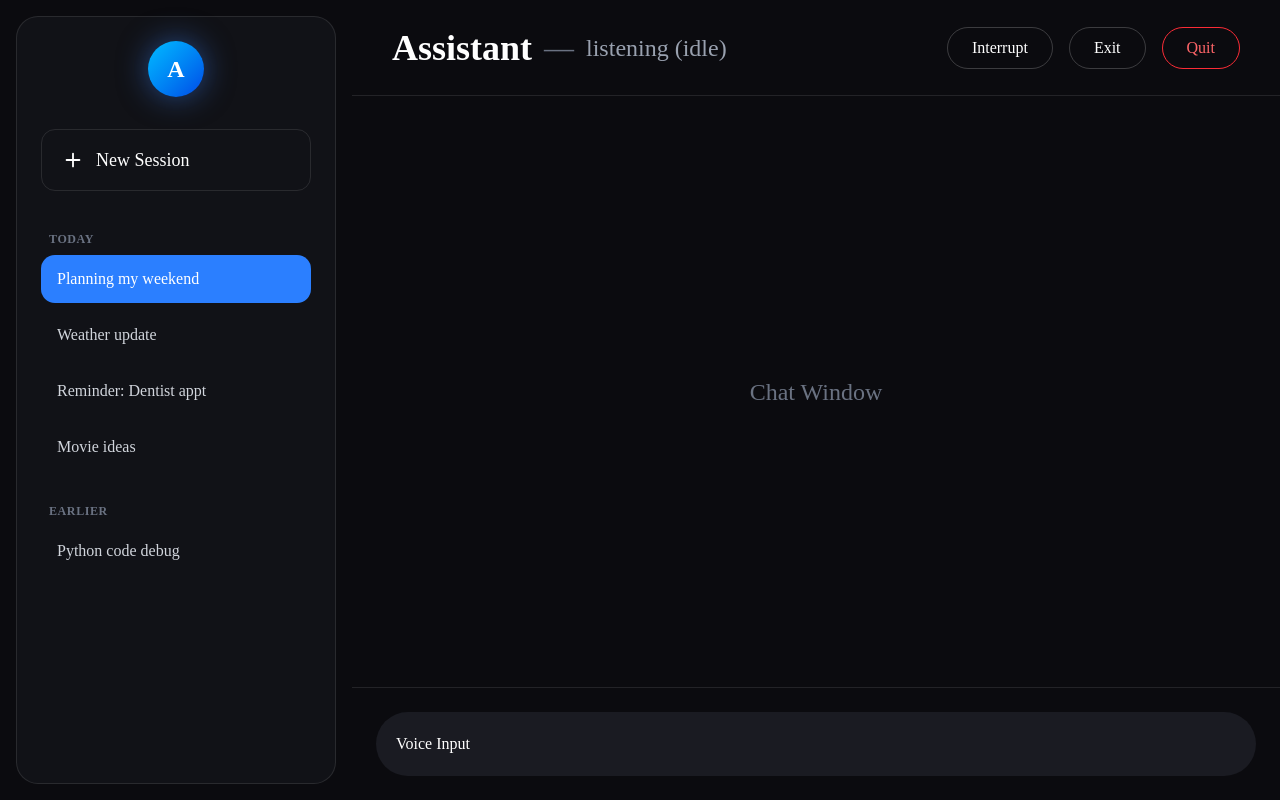
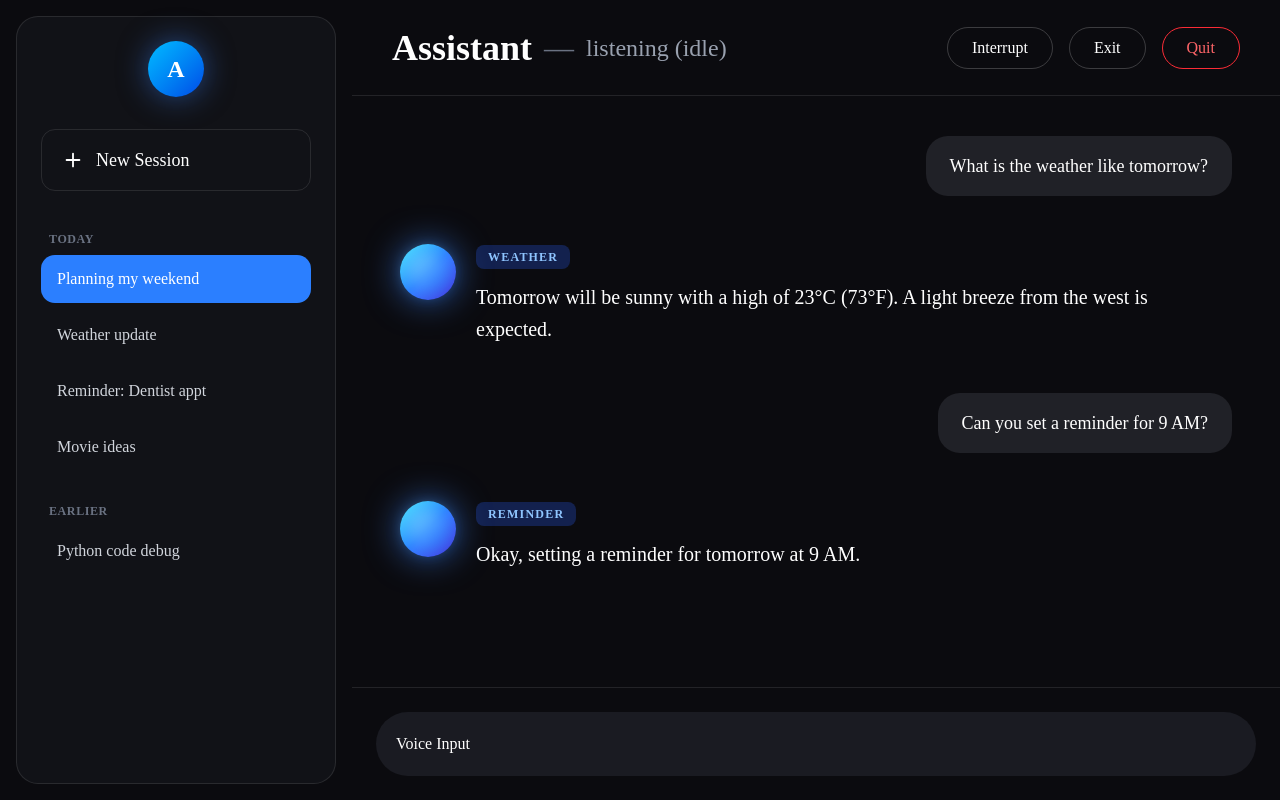
Before and after one commit to Yatheswar546/voice-assistant, a Next.js app: page / in a window 1280 px wide. Built offline with nearby package versions, Linux system fonts and the light colour scheme.

Commit message:
ui/chat-window

```diff
--- a/components/chat/AssistantMessage.tsx
+++ b/components/chat/AssistantMessage.tsx
@@ -0,0 +1,26 @@
+import GlowOrb from "../common/GlowOrb";
+import CategoryBadge from "./CategoryBadge";
+
+interface AssistantMessageProps {
+  category: string;
+  message: string;
+}
+
+export default function AssistantMessage({
+  category,
+  message,
+}: AssistantMessageProps) {
+  return (
+    <div className="flex items-start gap-5">
+      <GlowOrb />
+
+      <div className="space-y-3">
+        <CategoryBadge label={category} />
+
+        <p className="max-w-2xl text-xl leading-8 text-white">
+          {message}
+        </p>
+      </div>
+    </div>
+  );
+}
--- a/components/chat/CategoryBadge.tsx
+++ b/components/chat/CategoryBadge.tsx
@@ -0,0 +1,13 @@
+interface CategoryBadgeProps {
+  label: string;
+}
+
+export default function CategoryBadge({
+  label,
+}: CategoryBadgeProps) {
+  return (
+    <span className="inline-block rounded-md bg-blue-900/50 px-3 py-1 text-xs font-semibold tracking-widest text-blue-300 uppercase">
+      {label}
+    </span>
+  );
+}
--- a/components/chat/ChatWindow.tsx
+++ b/components/chat/ChatWindow.tsx
@@ -1,9 +1,9 @@
+import MessageList from "./MessageList";
+
 export default function ChatWindow() {
   return (
-    <section className="flex h-full items-center justify-center">
-      <h2 className="text-2xl text-gray-500">
-        Chat Window
-      </h2>
+    <section className="h-full overflow-y-auto px-12 py-10">
+      <MessageList />
     </section>
   );
 }
--- a/components/chat/MessageList.tsx
+++ b/components/chat/MessageList.tsx
@@ -0,0 +1,22 @@
+import AssistantMessage from "./AssistantMessage";
+import UserMessage from "./UserMessage";
+
+export default function MessageList() {
+  return (
+    <div className="space-y-12">
+      <UserMessage message="What is the weather like tomorrow?" />
+
+      <AssistantMessage
+        category="Weather"
+        message="Tomorrow will be sunny with a high of 23°C (73°F). A light breeze from the west is expected."
+      />
+
+      <UserMessage message="Can you set a reminder for 9 AM?" />
+
+      <AssistantMessage
+        category="Reminder"
+        message="Okay, setting a reminder for tomorrow at 9 AM."
+      />
+    </div>
+  );
+}
--- a/components/chat/TypingDots.tsx
+++ b/components/chat/TypingDots.tsx
@@ -0,0 +1,9 @@
+export default function TypingDots() {
+  return (
+    <div className="flex gap-2">
+      <span className="h-2 w-2 rounded-full bg-blue-400" />
+      <span className="h-2 w-2 rounded-full bg-blue-400" />
+      <span className="h-2 w-2 rounded-full bg-blue-400" />
+    </div>
+  );
+}
--- a/components/chat/UserMessage.tsx
+++ b/components/chat/UserMessage.tsx
@@ -0,0 +1,15 @@
+interface UserMessageProps {
+  message: string;
+}
+
+export default function UserMessage({
+  message,
+}: UserMessageProps) {
+  return (
+    <div className="flex justify-end">
+      <div className="max-w-xl rounded-3xl bg-[#202127] px-6 py-4 text-lg text-white">
+        {message}
+      </div>
+    </div>
+  );
+}
--- a/components/common/GlowOrb.tsx
+++ b/components/common/GlowOrb.tsx
@@ -0,0 +1,7 @@
+export default function GlowOrb() {
+  return (
+    <div className="relative h-14 w-14 rounded-full bg-gradient-to-br from-cyan-300 via-blue-500 to-indigo-700 shadow-[0_0_35px_rgba(59,130,246,0.7)]">
+      <div className="absolute inset-2 rounded-full bg-gradient-to-br from-cyan-200 to-blue-600 opacity-70 blur-sm" />
+    </div>
+  );
+}
```
